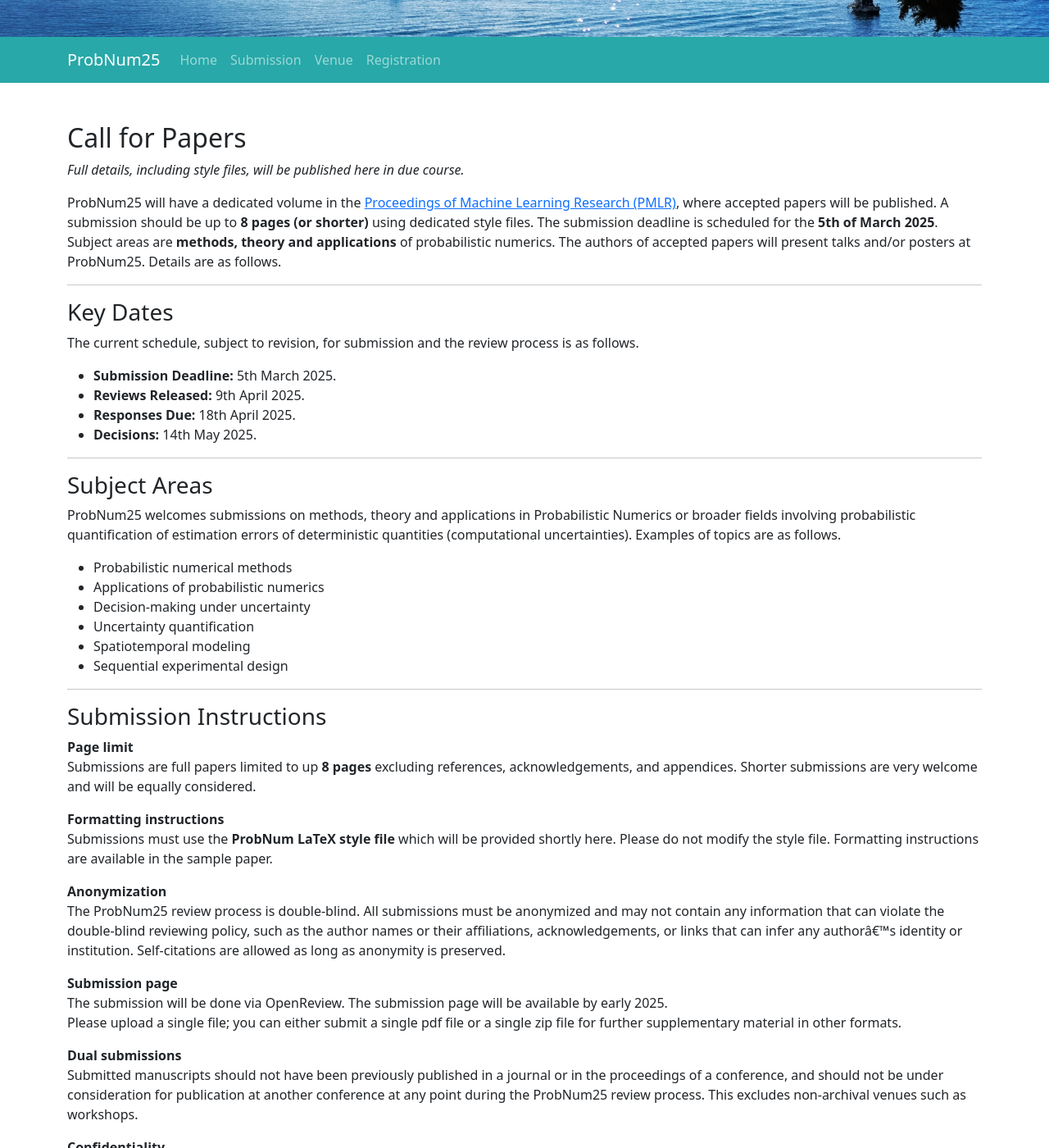
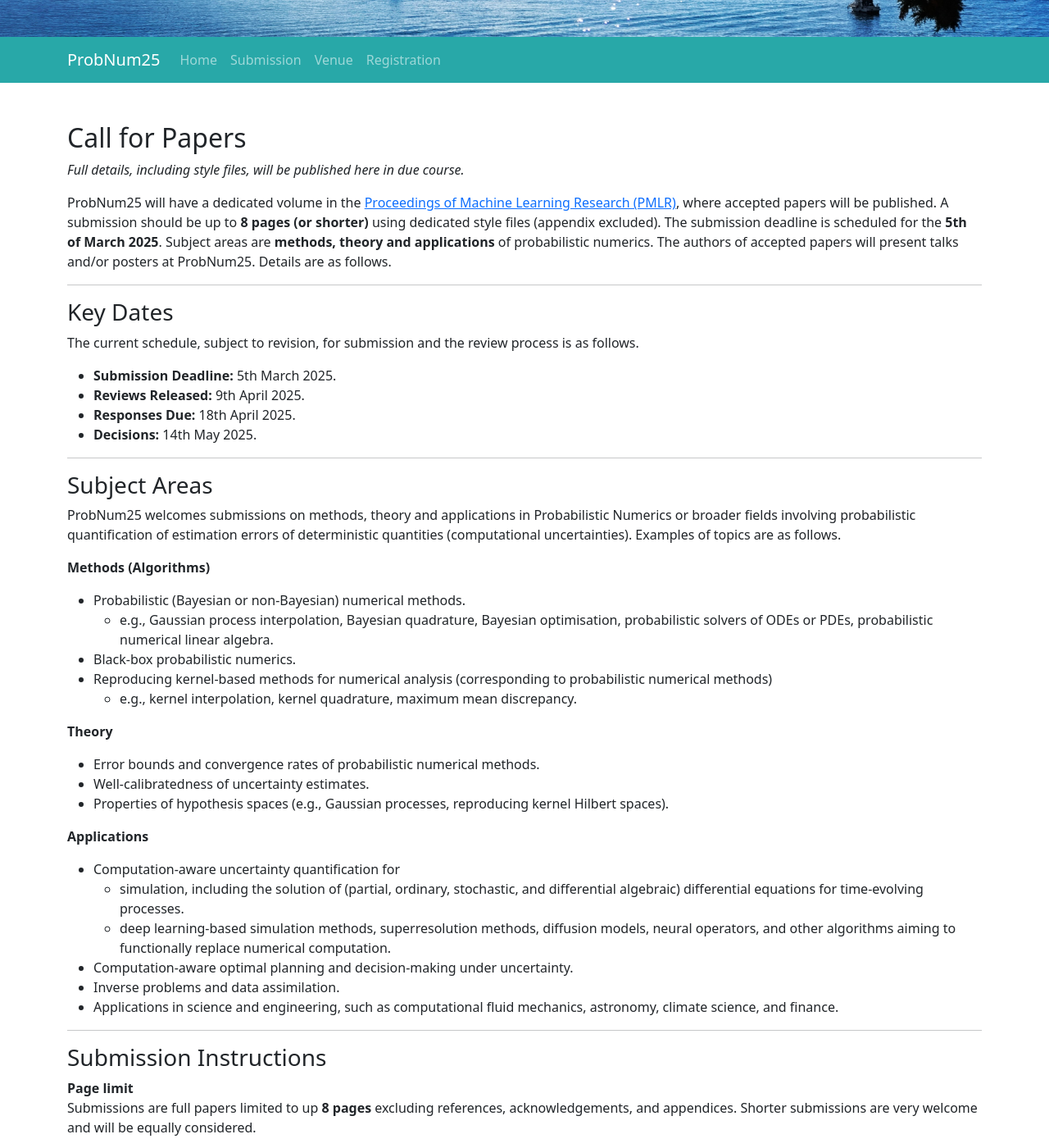
Before and after one commit to probnum2026/probnum2026.github.io, a Jekyll site: the page built from submissions.md, in a window 1280 px wide and 1400 px high, scrolled down 275 px. Shown: the whole window at 82% size. Built offline with Jekyll 4.4.1, drawn with Linux system fonts in a browser that asks for light colours; nearby versions of some CDN libraries.

Commit message:
Update submissions.md

```diff
--- a/submissions.md
+++ b/submissions.md
@@ -10,7 +10,7 @@ header_image: juan3.jpg
 _Full details, including style files, will be published here in due course._
 
 
-ProbNum25 will have a dedicated volume in the [Proceedings of Machine Learning Research (PMLR)](https://proceedings.mlr.press), where accepted papers will be published. A submission should be up to **8 pages (or shorter)** using dedicated style files. The submission deadline is scheduled for the **5th of March 2025**.
+ProbNum25 will have a dedicated volume in the [Proceedings of Machine Learning Research (PMLR)](https://proceedings.mlr.press), where accepted papers will be published. A submission should be up to **8 pages (or shorter)** using dedicated style files (appendix excluded). The submission deadline is scheduled for the **5th of March 2025**.
 Subject areas are **methods, theory and applications** of probabilistic numerics.
 The authors of accepted papers will present talks and/or posters at ProbNum25.
 Details are as follows.
@@ -30,12 +30,25 @@ The current schedule, subject to revision, for submission and the review process
 
 ProbNum25 welcomes submissions on methods, theory and applications in Probabilistic Numerics or broader fields involving probabilistic quantification of estimation errors of deterministic quantities (computational uncertainties). Examples of topics are as follows.
 
-- Probabilistic numerical methods
-- Applications of probabilistic numerics
-- Decision-making under uncertainty
-- Uncertainty quantification
-- Spatiotemporal modeling
-- Sequential experimental design
+**Methods (Algorithms)**
+- Probabilistic (Bayesian or non-Bayesian) numerical methods.
+  - e.g., Gaussian process interpolation, Bayesian quadrature, Bayesian optimisation, probabilistic solvers of ODEs or PDEs, probabilistic numerical linear algebra.
+- Black-box probabilistic numerics.
+- Reproducing kernel-based methods for numerical analysis (corresponding to probabilistic numerical methods)
+  - e.g., kernel interpolation, kernel quadrature, maximum mean discrepancy.
+
+**Theory**
+- Error bounds and convergence rates of probabilistic numerical methods.
+- Well-calibratedness of uncertainty estimates.
+- Properties of hypothesis spaces (e.g., Gaussian processes, reproducing kernel Hilbert spaces).
+
+**Applications**
+- Computation-aware uncertainty quantification for
+  -  simulation, including the solution of (partial, ordinary, stochastic, and differential algebraic) differential equations for time-evolving processes.
+  -  deep learning-based simulation methods, superresolution methods, diffusion models, neural operators, and other algorithms aiming to functionally replace numerical computation.
+- Computation-aware optimal planning and decision-making under uncertainty.
+- Inverse problems and data assimilation.
+- Applications in science and engineering, such as computational fluid mechanics, astronomy, climate science, and finance.
 
 ---
 ### Submission Instructions
```
